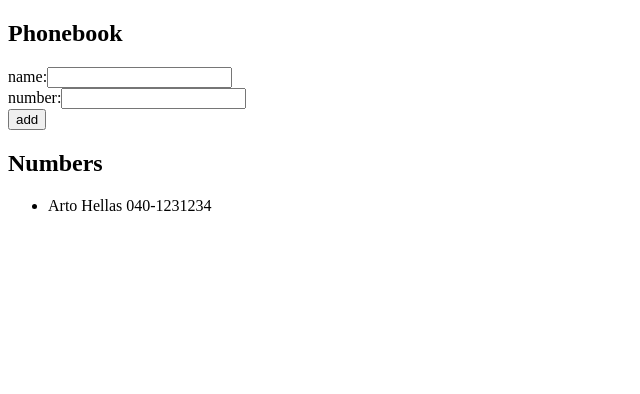
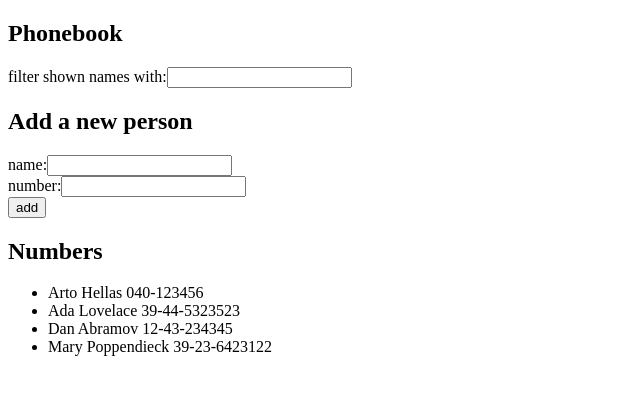
Before and after one commit to ziirou/fullstackopen, a React (Vite) app in the folder part2/phonebook/: page / in a window 1280 px wide. Shown: the top 394 px of the page, without its empty margins (0-640 px from the left). Built offline with nearby package versions, Linux system fonts and the light colour scheme.

Commit message:
Exercise 2.9

```diff
--- a/part2/phonebook/src/App.jsx
+++ b/part2/phonebook/src/App.jsx
@@ -9,13 +9,14 @@
 
 const App = () => {
   const [persons, setPersons] = useState([
-    {
-      name: 'Arto Hellas',
-      number: '040-1231234',
-    }
+    { name: 'Arto Hellas', number: '040-123456' },
+    { name: 'Ada Lovelace', number: '39-44-5323523' },
+    { name: 'Dan Abramov', number: '12-43-234345' },
+    { name: 'Mary Poppendieck', number: '39-23-6423122' }
   ])
   const [newName, setNewName] = useState('')
   const [newNumber, setNewNumber] = useState('')
+  const [filter, setFilter] = useState('')
 
   const addPerson = (event) => {
     event.preventDefault()
@@ -53,9 +54,28 @@
     setNewNumber(event.target.value)
   }
 
+  const handleNewFilter = (event) => {
+    //console.log('new filter input:', event.target.value)
+    setFilter(event.target.value)
+  }
+
+  const personsToShow = filter
+    ? persons.filter(person =>
+        person.name.toLowerCase().includes(filter.toLowerCase())
+      )
+    : persons
+
   return (
     <div>
       <h2>Phonebook</h2>
+      <div>
+        filter shown names with:
+        <input
+          value={filter}
+          onChange={handleNewFilter}
+        />
+      </div>
+      <h2>Add a new person</h2>
       <form onSubmit={addPerson}>
         <div>
           name:
@@ -77,7 +97,7 @@
       </form>
       <h2>Numbers</h2>
       <ul>
-        {persons.map(person =>
+        {personsToShow.map(person =>
           <Person key={person.name} person={person} />
         )}
       </ul>
```
